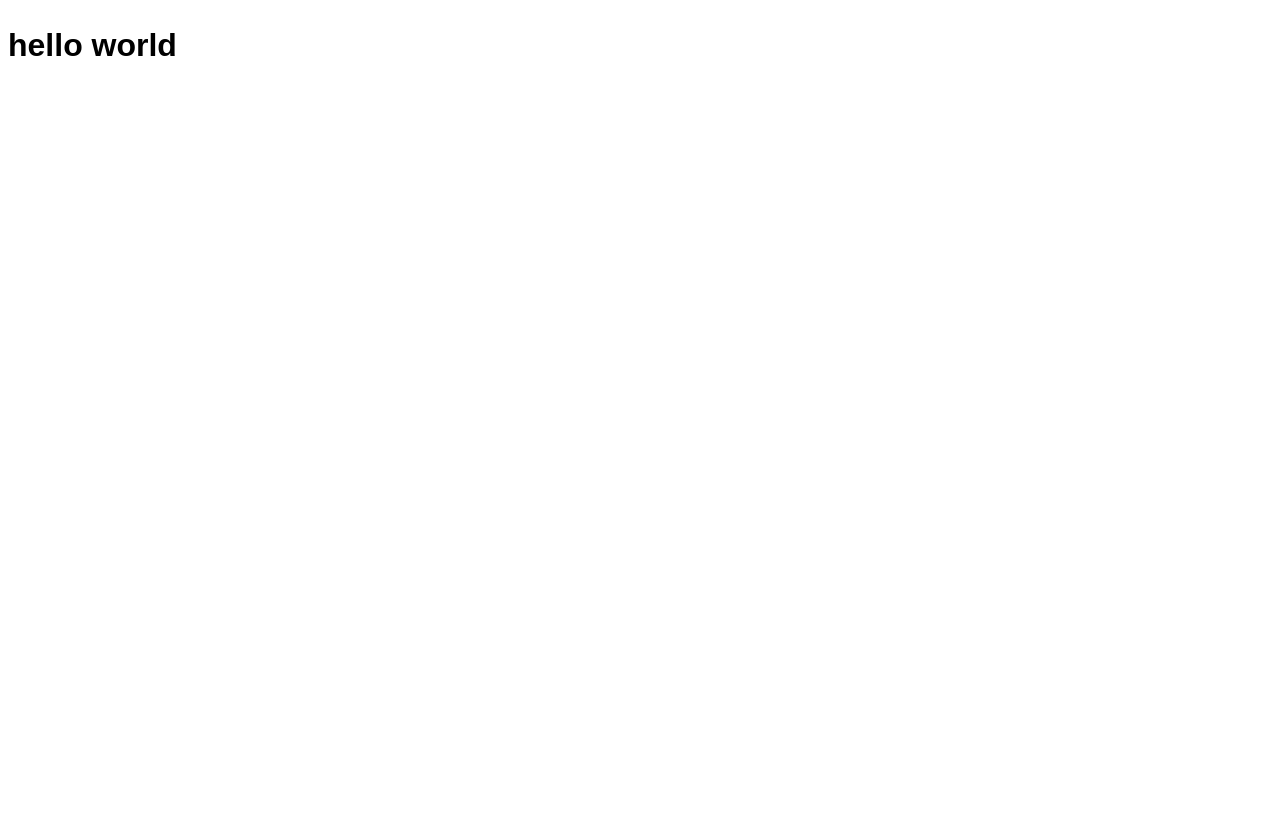
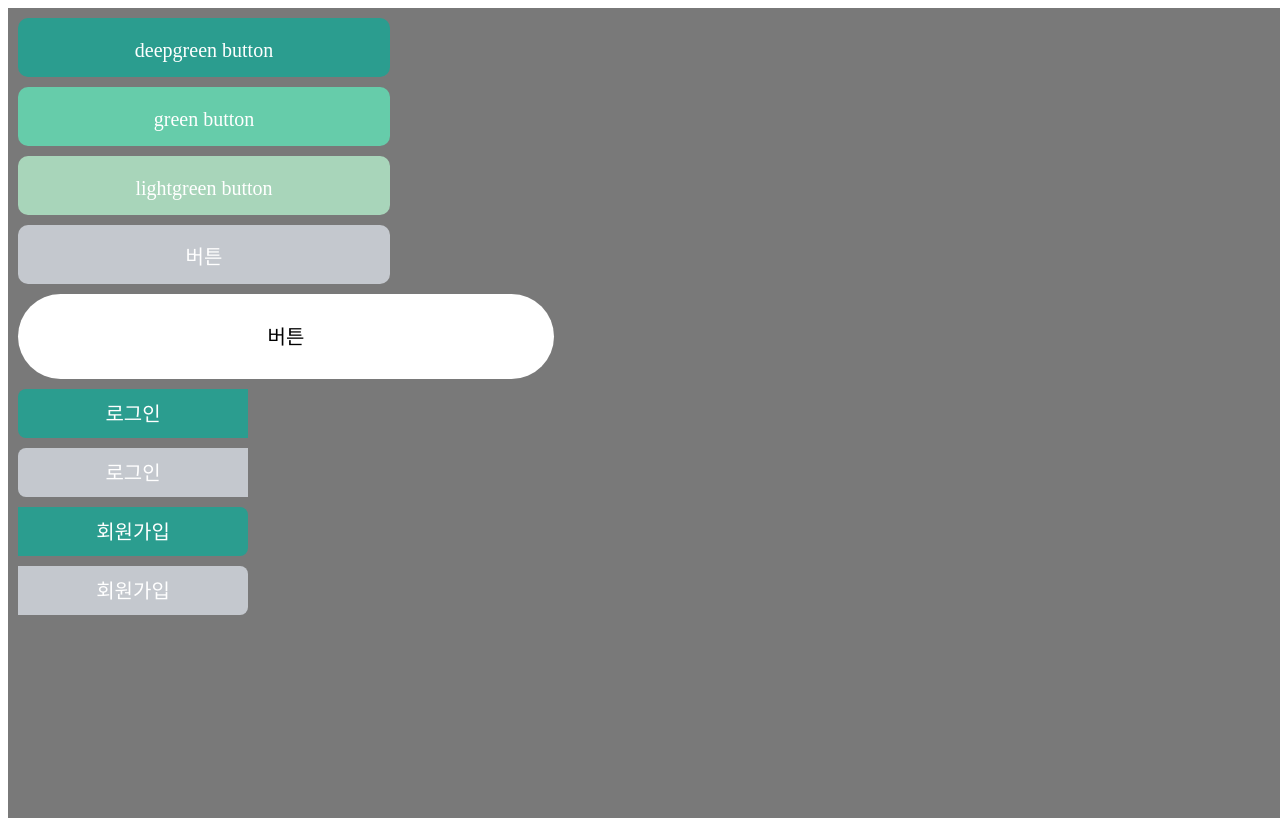
Before and after one commit to Career-Mate/Web, a React (Vite) app: page / in a window 1280 px wide. Before the commit the page ends 800 px from the top, so only its background shows below. Built offline with nearby package versions, Linux system fonts and the light colour scheme; a web font is replaced by a local one.

Commit message:
test: button 테스트 코드

```diff
--- a/src/App.jsx
+++ b/src/App.jsx
@@ -1,4 +1,32 @@
+import styled from "styled-components";
+import SquareButton from "./components/buttons/squareButton/SquareButton";
+import OvalButton from "./components/buttons/ovalButton/OvalButton";
+import LoginButton from "./components/buttons/loginButton/LoginButton";
 function App() {
-    return <h1>hello world</h1>;
+    return (
+        <Box>
+            <SquareButton backgroundColor="deepgreen">deepgreen button</SquareButton>
+            <SquareButton backgroundColor="green">green button</SquareButton>
+            <SquareButton backgroundColor="lightgreen">lightgreen button</SquareButton>
+            <SquareButton backgroundColor="grey">버튼</SquareButton>
+            <OvalButton>버튼</OvalButton>
+            <LoginButton type="login"/>
+            <LoginButton type = "login" status="unactive" />
+            <LoginButton type="membership" />
+            <LoginButton type="membership" status="unactive"/>
+
+        </Box>
+    )
+
 }
 export default App;
+const Box = styled.div`
+    background-color: #797979;
+    display: flex;
+    flex-direction: column;
+    gap: 10px;
+    width: 100vw;
+    height: 100vh;
+    padding-left: 10px;
+    padding-top: 10px;
+`
```
